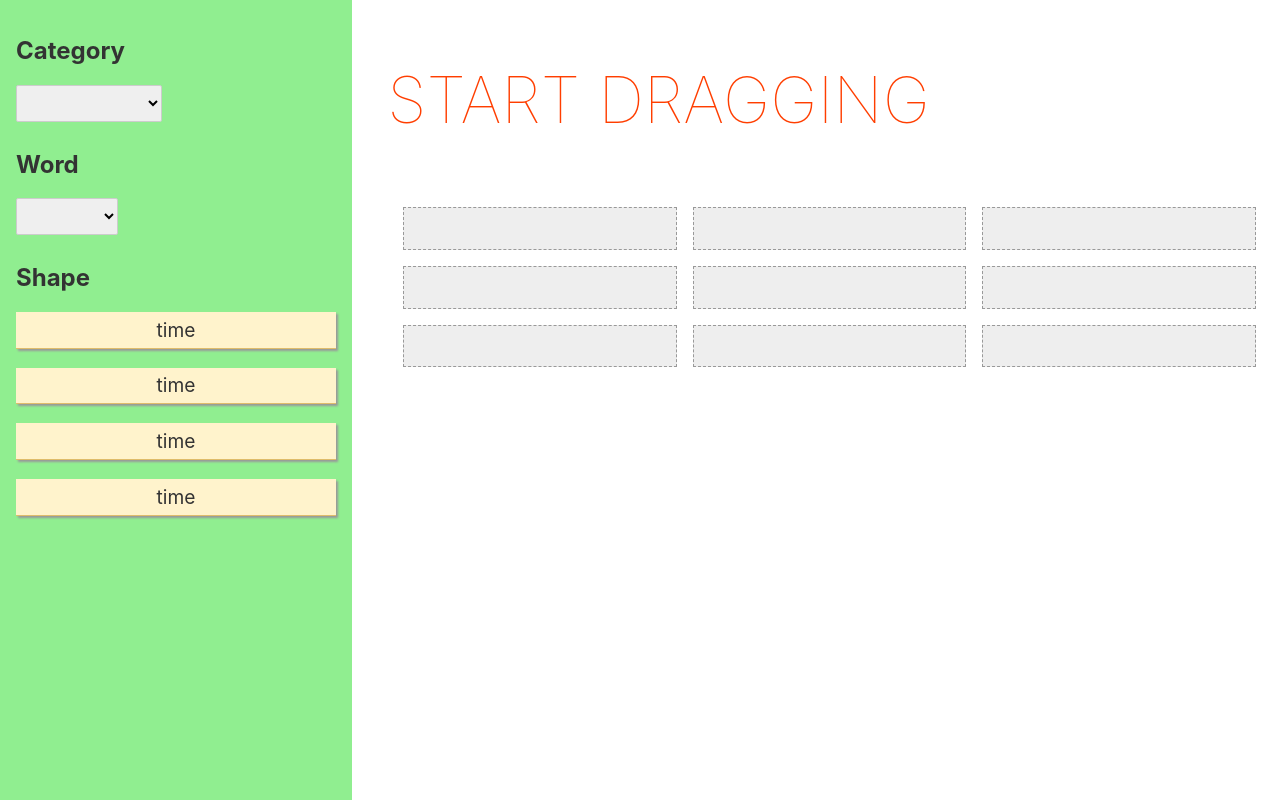
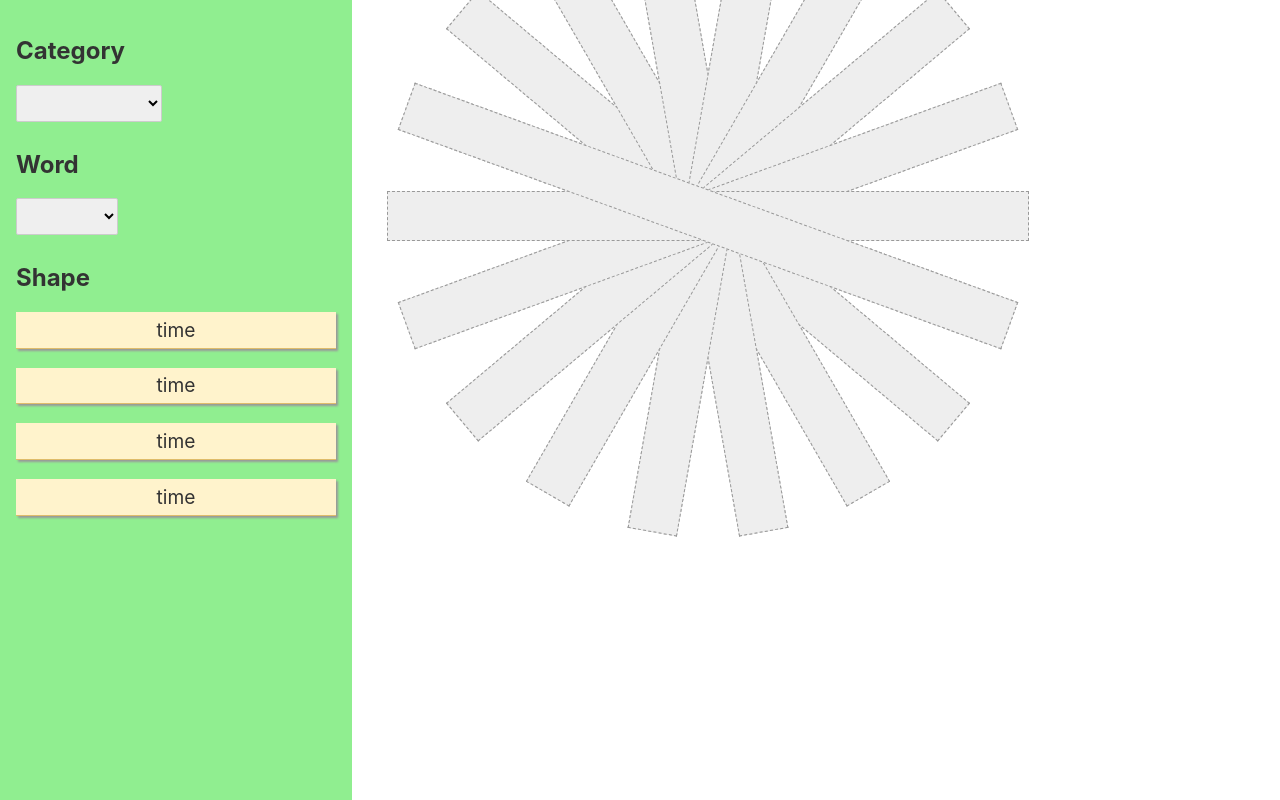
Before and after one commit to Razpudding/ritual-design, a Svelte app: page / in a window 1280 px wide. Built offline with nearby package versions, Linux system fonts and the light colour scheme.

Commit message:
Slots are rotated dynamically Now I just need to learn the rest of CSS 😅

```diff
--- a/src/App.svelte
+++ b/src/App.svelte
@@ -3,8 +3,9 @@
 
 <script>
 	/*
-	* TODO: format code, remove ;
-	* 			the dropdown should trigger a function through an event that updates category as well as the shape's text value as well as the next dropdown
+	* TODO:
+	* 			rotate each slot, maybe use: https://svelte.dev/repl/4b1c649bc75f44eb9142dadc0322eccd?version=3.6.7
+
 	*/
 	import { onMount } from 'svelte'
 	import Shape from './Shape.svelte'
@@ -20,7 +21,7 @@
 		{	type: 'rect', id: 2, slot: null, text:"" },
 		{	type: 'rect', id: 3, slot: null, text:"" },
 	]
-	let slots = new Array(9)
+	let slots = new Array(20)
 
 	let currentCategory = 0
 	let currentWord = ''
@@ -74,6 +75,7 @@
 				bind:status={status}
 				filled={shapes.find(s => s.slot == i) !== undefined}
 				currentCategory={currentShapeText}
+				rotation={i*20+'deg'}
 			>
 				{#if shapes.find(s => s.slot == i)}
 					<Shape
@@ -108,12 +110,6 @@
 		margin: auto;
 	}
   .slotsContainer {
-  	display:grid;
-  	grid-template-columns: 1fr 1fr 1fr;
-  	grid-column-gap: 1em;
-  	grid-row-gap: 1em;
-  	height: 10em;
-  	padding: 1em;
   }
 
   .status {
@@ -121,5 +117,6 @@
 		text-transform: uppercase;
 		font-size: 4em;
 		font-weight: 100;
+		visibility: hidden;
 	}
 </style>
--- a/src/Slot.svelte
+++ b/src/Slot.svelte
@@ -4,6 +4,8 @@
   export let status
   export let filled = false
   export let currentCategory
+
+  export let rotation = '20deg'
 
 	function handleDragDrop(e) {
     e.preventDefault()
@@ -29,7 +31,7 @@
   }
 </script>
 
-<div
+<div style="--rot: {rotation}"
 	on:drop={handleDragDrop}
   on:dragover={handleDragOver}
   id={'slot'+id}
@@ -42,7 +44,12 @@
 <style>
   .slot {
     background-color: #eee;
-    border: #999 1px dashed ;
+    border: #999 1px dashed;
+    transform: rotate(var(--rot));
+    position: fixed;
+    height: 3em;
+    width: 50%;
+    margin: auto;
   }
 
   .filled {
```
